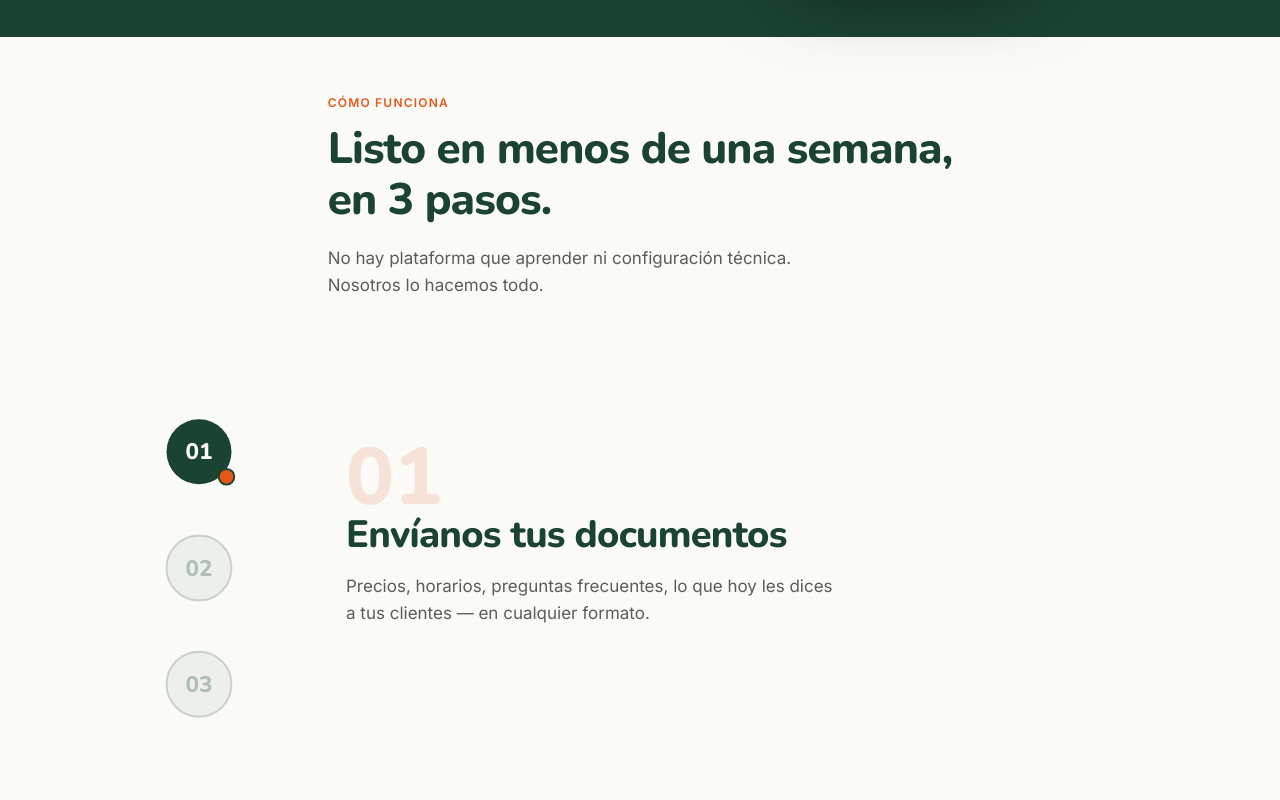
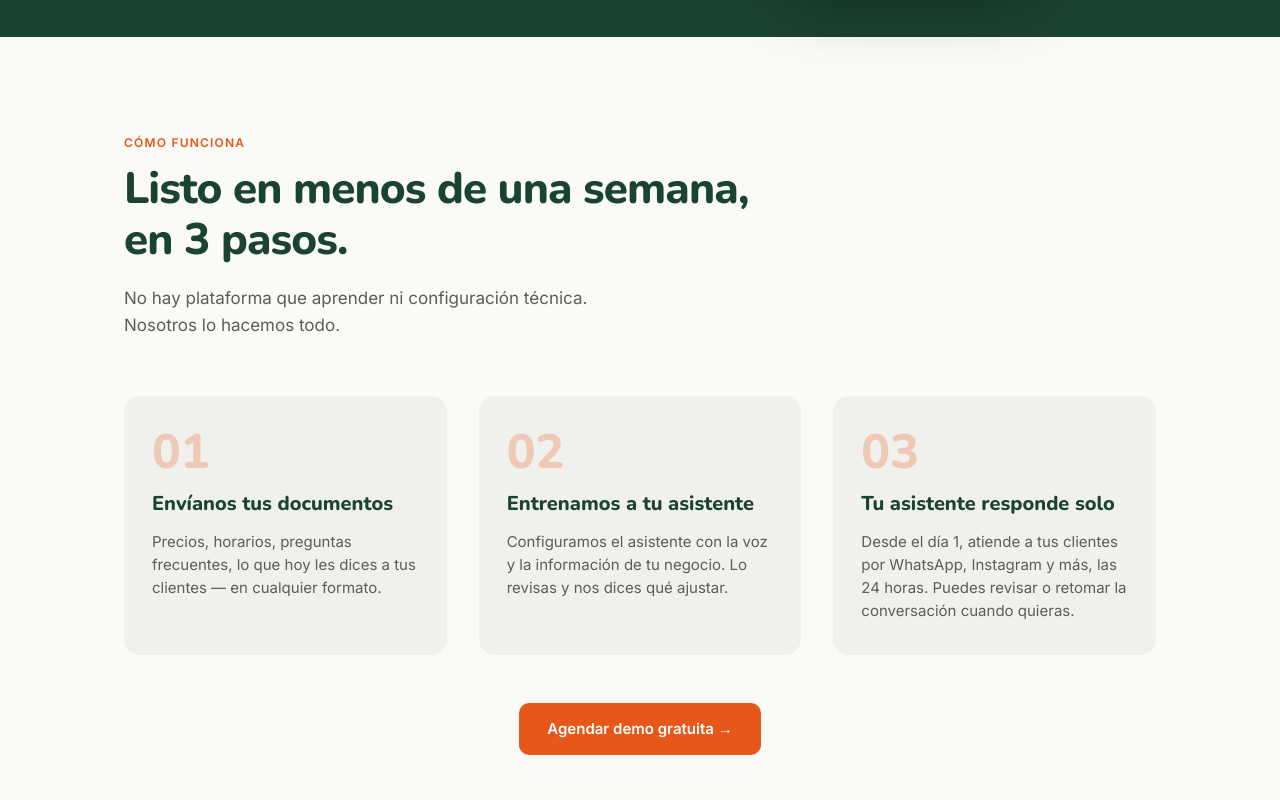
Before and after one commit to gonzalo86vasquez/atendo-landing, a React (Vite) app: page / in a window 1280 px wide. Shown: the part 1540-2340 px from the top of the page. Built offline with nearby package versions, Linux system fonts and the light colour scheme.

Commit message:
Revert "feat: replace ComoFunciona cards with scroll-driven SVG roadmap"
This reverts commit 59cecb8518ba9ae3a92f20298d50a1c4666f7e36.

```diff
--- a/src/components/ComoFunciona.tsx
+++ b/src/components/ComoFunciona.tsx
@@ -5,212 +5,63 @@ import { ScrollTrigger } from 'gsap/ScrollTrigger'
 gsap.registerPlugin(ScrollTrigger)
 
 export default function ComoFunciona() {
-  const sectionRef       = useRef<HTMLElement>(null)
-  const line1Ref         = useRef<SVGPathElement>(null)
-  const line2Ref         = useRef<SVGPathElement>(null)
-  const node2InactiveRef = useRef<SVGGElement>(null)
-  const node2ActiveRef   = useRef<SVGGElement>(null)
-  const node3InactiveRef = useRef<SVGGElement>(null)
-  const node3ActiveRef   = useRef<SVGGElement>(null)
-  const step1Ref         = useRef<HTMLDivElement>(null)
-  const step2Ref         = useRef<HTMLDivElement>(null)
-  const step3Ref         = useRef<HTMLDivElement>(null)
+  const sectionRef = useRef<HTMLElement>(null)
+  const gridRef = useRef<HTMLDivElement>(null)
+  const ctaRef = useRef<HTMLDivElement>(null)
 
   useEffect(() => {
     const sec = sectionRef.current
-    if (!sec) return
+    const grid = gridRef.current
+    const cta = ctaRef.current
+    if (!sec || !grid || !cta) return
 
     const ctx = gsap.context(() => {
-      // Header entrance — all screen sizes
-      gsap.fromTo(
-        sec.querySelectorAll('.section-label, .section-title, .section-sub'),
+      gsap.fromTo(sec.querySelectorAll('.section-label, .section-title, .section-sub'),
         { opacity: 0, y: 24 },
         { opacity: 1, y: 0, stagger: 0.09, duration: 0.65, ease: 'power2.out',
           scrollTrigger: { trigger: sec, start: 'top 78%' } }
       )
-
-      const mm = gsap.matchMedia()
-
-      // ── DESKTOP: scroll-driven roadmap ──
-      mm.add('(min-width: 769px)', () => {
-        const l1   = line1Ref.current!
-        const l2   = line2Ref.current!
-        const len1 = l1.getTotalLength()
-        const len2 = l2.getTotalLength()
-
-        gsap.set(l1, { strokeDasharray: len1, strokeDashoffset: len1 })
-        gsap.set(l2, { strokeDasharray: len2, strokeDashoffset: len2 })
-        gsap.set([node2ActiveRef.current, node3ActiveRef.current], { opacity: 0 })
-        gsap.set([step2Ref.current, step3Ref.current], { opacity: 0, y: 28 })
-
-        const tl = gsap.timeline({
-          scrollTrigger: {
-            trigger: sec,
-            pin: true,
-            start: 'top top',
-            end: '+=220%',
-            scrub: 1.2,
-          },
-        })
-
-        tl
-          .to({}, { duration: 0.25 })
-
-          // Step 1 → Step 2
-          .to(l1, { strokeDashoffset: 0, ease: 'none', duration: 0.8 })
-          .to(step1Ref.current, { opacity: 0, y: -24, duration: 0.35, ease: 'power2.in' }, '-=0.45')
-          .to(node2InactiveRef.current, { opacity: 0, duration: 0.3 }, '-=0.25')
-          .to(node2ActiveRef.current,   { opacity: 1, duration: 0.3 }, '<')
-          .to(step2Ref.current, { opacity: 1, y: 0, duration: 0.4, ease: 'power2.out' }, '-=0.1')
-
-          .to({}, { duration: 0.35 })
-
-          // Step 2 → Step 3
-          .to(l2, { strokeDashoffset: 0, ease: 'none', duration: 0.8 })
-          .to(step2Ref.current, { opacity: 0, y: -24, duration: 0.35, ease: 'power2.in' }, '-=0.45')
-          .to(node3InactiveRef.current, { opacity: 0, duration: 0.3 }, '-=0.25')
-          .to(node3ActiveRef.current,   { opacity: 1, duration: 0.3 }, '<')
-          .to(step3Ref.current, { opacity: 1, y: 0, duration: 0.4, ease: 'power2.out' }, '-=0.1')
-
-          .to({}, { duration: 0.4 })
-      })
-
-      // ── MOBILE: simple card entrance ──
-      mm.add('(max-width: 768px)', () => {
-        gsap.fromTo(
-          sec.querySelectorAll('.cf-card'),
-          { opacity: 0, y: 32 },
-          { opacity: 1, y: 0, stagger: 0.16, duration: 0.6, ease: 'power2.out',
-            scrollTrigger: { trigger: sec, start: 'top 80%' } }
-        )
-      })
-    }, sec)
-
+      gsap.fromTo(grid.querySelectorAll('.step'),
+        { opacity: 0, x: 40 },
+        { opacity: 1, x: 0, stagger: 0.18, duration: 0.65, ease: 'power2.out',
+          scrollTrigger: { trigger: grid, start: 'top 82%' } }
+      )
+      gsap.fromTo(cta,
+        { opacity: 0, y: 16 },
+        { opacity: 1, y: 0, duration: 0.5,
+          scrollTrigger: { trigger: cta, start: 'top 92%' } }
+      )
+    })
     return () => ctx.revert()
   }, [])
 
   return (
-    <section id="como-funciona" ref={sectionRef} className="cf-section">
-
-      {/* Header */}
-      <div className="container cf-header">
+    <section id="como-funciona" ref={sectionRef}>
+      <div className="container">
         <p className="section-label">Cómo funciona</p>
         <h2 className="section-title">Listo en menos de una semana,<br />en 3 pasos.</h2>
         <p className="section-sub">No hay plataforma que aprender ni configuración técnica. Nosotros lo hacemos todo.</p>
-      </div>
-
-      {/* Desktop: SVG roadmap + step panel */}
-      <div className="cf-body">
-        <div className="container">
-          <div className="cf-inner">
-
-            {/* SVG Roadmap */}
-            <div className="cf-roadmap">
-              <svg className="cf-svg" viewBox="0 0 120 280"
-                xmlns="http://www.w3.org/2000/svg" aria-hidden="true">
-
-                {/* ── NODE 1 — active by default ── */}
-                <circle cx="60" cy="47" r="26" fill="#1B4332" />
-                <text x="60" y="47" textAnchor="middle" dominantBaseline="central"
-                  fontFamily="Nunito,sans-serif" fontWeight="800" fontSize="18"
-                  fill="#FAFAF7">01</text>
-                <circle cx="82" cy="67" r="7" fill="#1B4332" />
-                <circle cx="82" cy="67" r="5.5" fill="#E8571A" />
-
-                {/* Line 1 */}
-                <path ref={line1Ref} d="M 60 73 L 60 114"
-                  stroke="#E8571A" strokeWidth="2.5" fill="none" strokeLinecap="round" />
-
-                {/* ── NODE 2 — inactive / active overlaid ── */}
-                <g ref={node2InactiveRef}>
-                  <circle cx="60" cy="140" r="26"
-                    fill="rgba(27,67,50,0.06)" stroke="rgba(27,67,50,0.2)" strokeWidth="1.5" />
-                  <text x="60" y="140" textAnchor="middle" dominantBaseline="central"
-                    fontFamily="Nunito,sans-serif" fontWeight="800" fontSize="18"
-                    fill="rgba(27,67,50,0.28)">02</text>
-                </g>
-                <g ref={node2ActiveRef}>
-                  <circle cx="60" cy="140" r="26" fill="#1B4332" />
-                  <text x="60" y="140" textAnchor="middle" dominantBaseline="central"
-                    fontFamily="Nunito,sans-serif" fontWeight="800" fontSize="18"
-                    fill="#FAFAF7">02</text>
-                  <circle cx="82" cy="160" r="7" fill="#1B4332" />
-                  <circle cx="82" cy="160" r="5.5" fill="#E8571A" />
-                </g>
-
-                {/* Line 2 */}
-                <path ref={line2Ref} d="M 60 166 L 60 207"
-                  stroke="#E8571A" strokeWidth="2.5" fill="none" strokeLinecap="round" />
-
-                {/* ── NODE 3 — inactive / active overlaid ── */}
-                <g ref={node3InactiveRef}>
-                  <circle cx="60" cy="233" r="26"
-                    fill="rgba(27,67,50,0.06)" stroke="rgba(27,67,50,0.2)" strokeWidth="1.5" />
-                  <text x="60" y="233" textAnchor="middle" dominantBaseline="central"
-                    fontFamily="Nunito,sans-serif" fontWeight="800" fontSize="18"
-                    fill="rgba(27,67,50,0.28)">03</text>
-                </g>
-                <g ref={node3ActiveRef}>
-                  <circle cx="60" cy="233" r="26" fill="#1B4332" />
-                  <text x="60" y="233" textAnchor="middle" dominantBaseline="central"
-                    fontFamily="Nunito,sans-serif" fontWeight="800" fontSize="18"
-                    fill="#FAFAF7">03</text>
-                  <circle cx="82" cy="253" r="7" fill="#1B4332" />
-                  <circle cx="82" cy="253" r="5.5" fill="#E8571A" />
-                </g>
-
-              </svg>
-            </div>
-
-            {/* Step panel */}
-            <div className="cf-panel">
-              <div ref={step1Ref} className="cf-step">
-                <span className="cf-step-num">01</span>
-                <h3 className="cf-step-title">Envíanos tus documentos</h3>
-                <p className="cf-step-desc">Precios, horarios, preguntas frecuentes, lo que hoy les dices a tus clientes — en cualquier formato.</p>
-              </div>
-              <div ref={step2Ref} className="cf-step">
-                <span className="cf-step-num">02</span>
-                <h3 className="cf-step-title">Entrenamos a tu asistente</h3>
-                <p className="cf-step-desc">Configuramos el asistente con la voz y la información de tu negocio. Lo revisas y nos dices qué ajustar.</p>
-              </div>
-              <div ref={step3Ref} className="cf-step">
-                <span className="cf-step-num">03</span>
-                <h3 className="cf-step-title">Tu asistente responde solo</h3>
-                <p className="cf-step-desc">Desde el día 1, atiende a tus clientes por WhatsApp, Instagram y más, las 24 horas. Puedes revisar o retomar la conversación cuando quieras.</p>
-              </div>
-            </div>
-
+        <div className="steps-grid" ref={gridRef}>
+          <div className="step">
+            <div className="step-number">01</div>
+            <h3>Envíanos tus documentos</h3>
+            <p>Precios, horarios, preguntas frecuentes, lo que hoy les dices a tus clientes — en cualquier formato.</p>
+          </div>
+          <div className="step">
+            <div className="step-number">02</div>
+            <h3>Entrenamos a tu asistente</h3>
+            <p>Configuramos el asistente con la voz y la información de tu negocio. Lo revisas y nos dices qué ajustar.</p>
+          </div>
+          <div className="step">
+            <div className="step-number">03</div>
+            <h3>Tu asistente responde solo</h3>
+            <p>Desde el día 1, atiende a tus clientes por WhatsApp, Instagram y más, las 24 horas. Puedes revisar o retomar la conversación cuando quieras.</p>
           </div>
         </div>
-      </div>
-
-      {/* Mobile: cards */}
-      <div className="cf-mobile-wrap">
-        <div className="container">
-          <div className="cf-mobile">
-            <div className="cf-card">
-              <div className="cf-card-num">01</div>
-              <h3 className="cf-card-title">Envíanos tus documentos</h3>
-              <p className="cf-card-desc">Precios, horarios, preguntas frecuentes, lo que hoy les dices a tus clientes — en cualquier formato.</p>
-            </div>
-            <div className="cf-card">
-              <div className="cf-card-num">02</div>
-              <h3 className="cf-card-title">Entrenamos a tu asistente</h3>
-              <p className="cf-card-desc">Configuramos el asistente con la voz y la información de tu negocio. Lo revisas y nos dices qué ajustar.</p>
-            </div>
-            <div className="cf-card">
-              <div className="cf-card-num">03</div>
-              <h3 className="cf-card-title">Tu asistente responde solo</h3>
-              <p className="cf-card-desc">Desde el día 1, atiende a tus clientes por WhatsApp, Instagram y más, las 24 horas. Puedes revisar o retomar la conversación cuando quieras.</p>
-            </div>
-          </div>
-          <div className="cf-cta">
-            <a href="#cta-final" className="btn btn-primary">Agendar demo gratuita →</a>
-          </div>
+        <div className="steps-cta" ref={ctaRef}>
+          <a href="#cta-final" className="btn btn-primary">Agendar demo gratuita →</a>
         </div>
       </div>
-
     </section>
   )
 }
--- a/src/styles/globals.css
+++ b/src/styles/globals.css
@@ -287,55 +287,13 @@ section { padding: 96px 0; }
   28% { transform: translateY(-5px); opacity: 1; }
 }
 
-/* ── COMO FUNCIONA (scroll-driven roadmap) ── */
-.cf-section {
-  padding: 56px 0 0;
-  height: 100vh;
-  display: flex;
-  flex-direction: column;
-  overflow: hidden;
-}
-.cf-header { padding-bottom: 40px; }
-.cf-body {
-  flex: 1;
-  display: flex;
-  align-items: center;
-  overflow: hidden;
-  width: 100%;
-}
-.cf-body .container { width: 100%; }
-.cf-inner {
-  display: flex;
-  align-items: center;
-  gap: 72px;
-  width: 100%;
-  padding-bottom: 40px;
-}
-.cf-roadmap { width: 150px; flex-shrink: 0; }
-.cf-svg { display: block; width: 100%; height: auto; }
-.cf-panel { flex: 1; position: relative; min-height: 260px; }
-.cf-step { position: absolute; top: 0; left: 0; right: 0; }
-.cf-step-num {
-  display: block;
-  font-family: 'Nunito', sans-serif; font-weight: 800;
-  font-size: 80px; color: var(--naranja); opacity: 0.14;
-  line-height: 1; margin-bottom: -4px;
-}
-.cf-step-title {
-  font-family: 'Nunito', sans-serif; font-weight: 800;
-  font-size: clamp(26px, 3vw, 38px); line-height: 1.12;
-  letter-spacing: -0.02em; margin-bottom: 16px;
-}
-.cf-step-desc { font-size: 17px; color: var(--gris-texto); line-height: 1.62; max-width: 500px; }
-
-/* Mobile cards */
-.cf-mobile-wrap { display: none; }
-.cf-mobile { display: grid; grid-template-columns: 1fr; gap: 14px; margin-top: 40px; }
-.cf-card { background: var(--gris-claro); border-radius: 16px; padding: 28px 24px; }
-.cf-card-num { font-family: 'Nunito', sans-serif; font-size: 42px; font-weight: 800; color: var(--naranja); opacity: 0.25; line-height: 1; margin-bottom: 10px; }
-.cf-card-title { font-family: 'Nunito', sans-serif; font-size: 18px; font-weight: 800; margin-bottom: 8px; }
-.cf-card-desc { font-size: 14px; color: var(--gris-texto); line-height: 1.55; }
-.cf-cta { text-align: center; margin-top: 32px; }
+/* ── STEPS ── */
+.steps-grid { display: grid; grid-template-columns: repeat(3, 1fr); gap: 32px; margin-top: 56px; }
+.step { background: var(--gris-claro); border-radius: 16px; padding: 32px 28px; }
+.step-number { font-family: 'Nunito', sans-serif; font-size: 48px; font-weight: 800; color: var(--naranja); opacity: 0.25; line-height: 1; margin-bottom: 12px; }
+.step h3 { font-family: 'Nunito', sans-serif; font-size: 20px; font-weight: 800; margin-bottom: 10px; }
+.step p { font-size: 15px; color: var(--gris-texto); line-height: 1.55; }
+.steps-cta { text-align: center; margin-top: 48px; }
 
 /* ── BENEFICIOS ── */
 .beneficios { background: var(--gris-claro); }
@@ -611,9 +569,6 @@ footer { background: var(--verde); color: rgba(250,250,247,0.5); padding: 40px 0
 /* ── RESPONSIVE ── */
 @media (max-width: 768px) {
   .nav-links { display: none; }
-  .cf-section { height: auto; padding: 64px 0; overflow: visible; }
-  .cf-body { display: none; }
-  .cf-mobile-wrap { display: block; }
   .hero-logo-mobile { display: flex; justify-content: center; margin-bottom: 20px; }
   .logo-svg-hero-mobile { height: 80px; width: auto; display: block; }
   .hero-grid { grid-template-columns: 1fr; min-height: unset; gap: 32px; }
```
